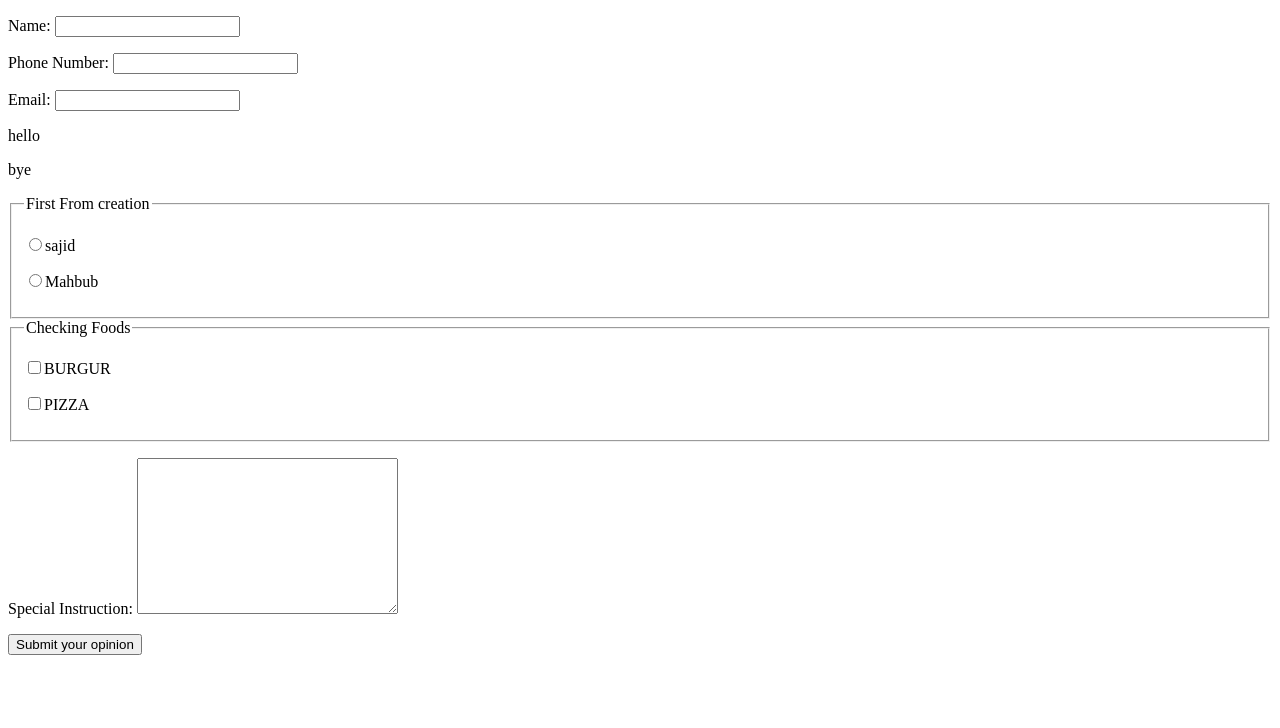
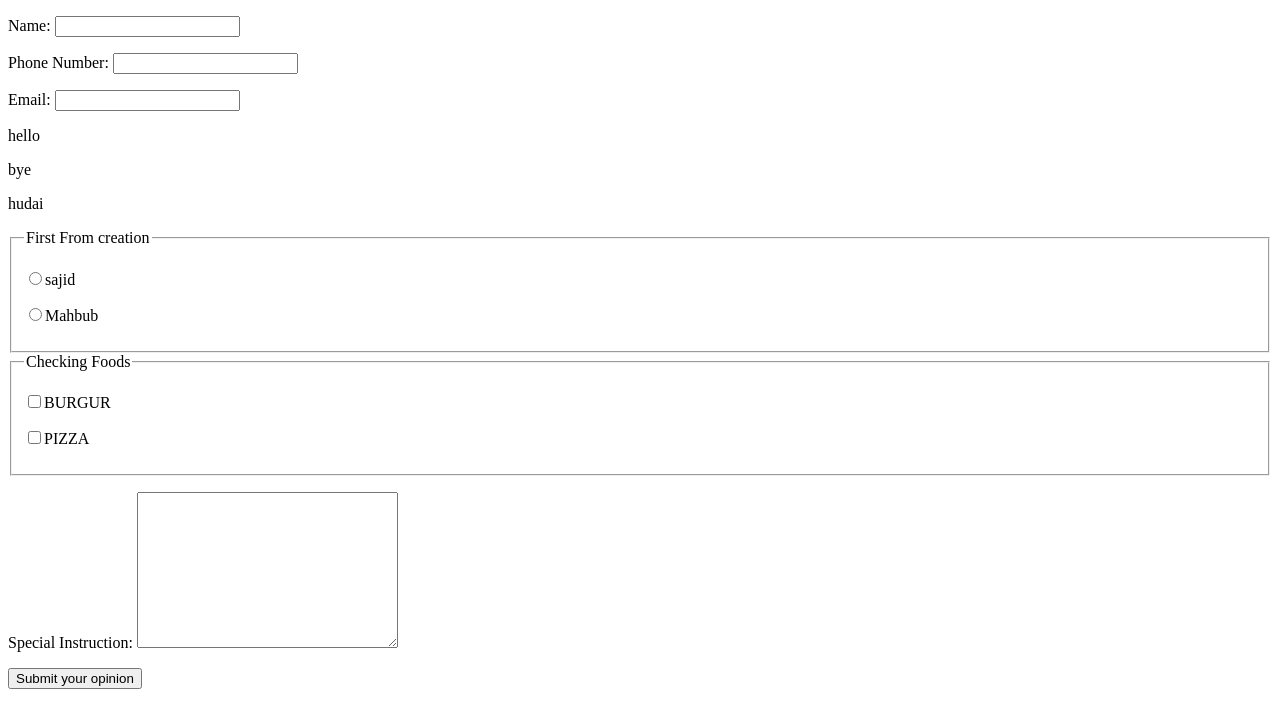
Before and after one commit to Mahbub049/testtry, a plain HTML site: page form.html in a window 1280 px wide. Drawn offline with Linux system fonts and the light colour scheme.

Commit message:
Update form.html

```diff
--- a/form.html
+++ b/form.html
@@ -13,6 +13,7 @@
         <p>Email: <input type="email" name="" id=""></p>
         <p> hello </p>
         <p> bye </p>
+        <p> hudai </p>
         <fieldset>
             <legend>First From creation</legend>
             <p><label for="sajid"><input type="radio" name="radio" id="sajid">sajid</label></p>
```
